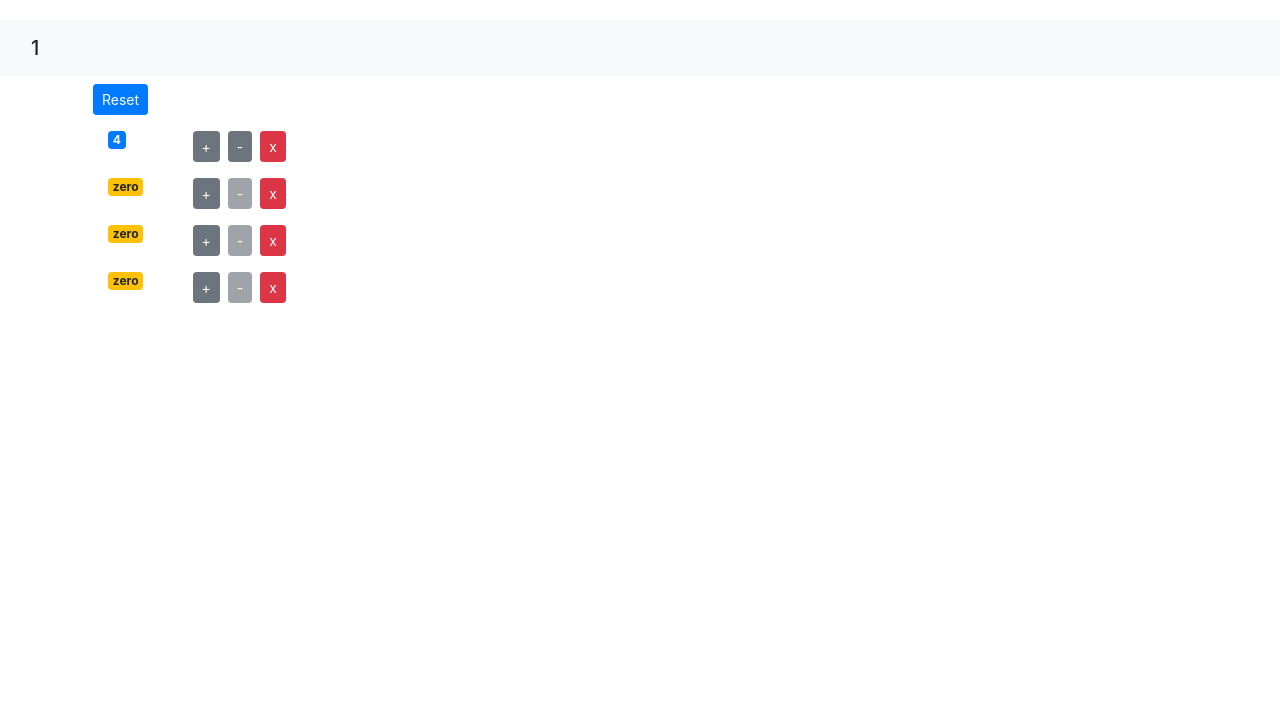
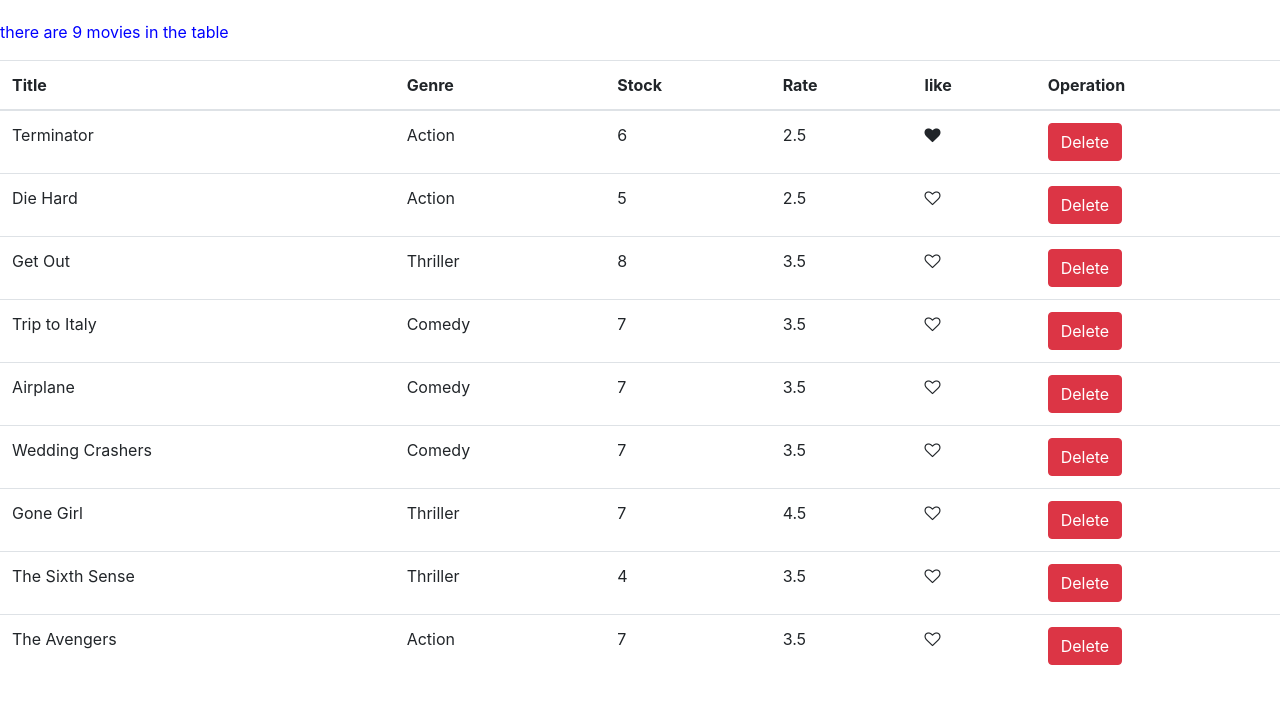
Before and after one commit to sepehr71/react-app, a React (Create React App) app: page / in a window 1280 px wide. Shown: the top 704 px of the page. Built offline with nearby package versions, Linux system fonts and the light colour scheme.

Commit message:
complete exercise 2 composing comp

```diff
--- a/src/components/movies.jsx
+++ b/src/components/movies.jsx
@@ -10,6 +10,15 @@ class Movies extends Component {
        const movies = this.state.movies.filter( m => m._id !== movie._id);
        this.setState({movies})
     };
+    handlelikebtn = movie => {
+
+      const movies = [...this.state.movies];
+      const index = movies.indexOf(movie);
+      movies[index]={...movies[index]};
+      movies[index].liked = !movies[index].liked;
+      this.setState({movies})
+      console.log(this.state.movies);
+    }
     render() {
         return (
              this.state.movies.length === 0 ? <h1>there is no movies</h1> :
@@ -22,6 +31,7 @@ class Movies extends Component {
                     <th>Genre</th>
                     <th>Stock</th>
                     <th>Rate</th>
+                    <th>like</th>
                     <th>Operation</th>
                   </tr>
                 </thead>
@@ -32,6 +42,7 @@ class Movies extends Component {
                       <td>{movie.genre.name}</td>
                       <td>{movie.numberInStock}</td>
                       <td>{movie.dailyRentalRate}</td>
+                      <td><i className={movie.liked === true ? "fa fa-heart" : "fa fa-heart-o" } onClick={()=>this.handlelikebtn(movie)}/></td>
                       <td><button className='btn btn-danger' onClick={()=>this.handleDelete(movie)}>Delete</button></td>
                      </tr>
                   ))}
--- a/src/index.js
+++ b/src/index.js
@@ -2,10 +2,11 @@ import React from "react";
 import ReactDOM from "react-dom";
 import "./index.css";
 import App from "./App";
+import Movies from "./components/movies";
 import registerServiceWorker from "./registerServiceWorker";
 import "bootstrap/dist/css/bootstrap.css";
 import "font-awesome/css/font-awesome.css";
 
 
-ReactDOM.render(<App />, document.getElementById("root"));
+ReactDOM.render(<Movies />, document.getElementById("root"));
 registerServiceWorker();
--- a/src/services/fakeMovieService.js
+++ b/src/services/fakeMovieService.js
@@ -7,63 +7,72 @@ const movies = [
     genre: { _id: "5b21ca3eeb7f6fbccd471818", name: "Action" },
     numberInStock: 6,
     dailyRentalRate: 2.5,
-    publishDate: "2018-01-03T19:04:28.809Z"
+    publishDate: "2018-01-03T19:04:28.809Z",
+    liked:true
   },
   {
     _id: "5b21ca3eeb7f6fbccd471816",
     title: "Die Hard",
     genre: { _id: "5b21ca3eeb7f6fbccd471818", name: "Action" },
     numberInStock: 5,
-    dailyRentalRate: 2.5
+    dailyRentalRate: 2.5,
+    liked:false
   },
   {
     _id: "5b21ca3eeb7f6fbccd471817",
     title: "Get Out",
     genre: { _id: "5b21ca3eeb7f6fbccd471820", name: "Thriller" },
     numberInStock: 8,
-    dailyRentalRate: 3.5
+    dailyRentalRate: 3.5,
+    liked:false
   },
   {
     _id: "5b21ca3eeb7f6fbccd471819",
     title: "Trip to Italy",
     genre: { _id: "5b21ca3eeb7f6fbccd471814", name: "Comedy" },
     numberInStock: 7,
-    dailyRentalRate: 3.5
+    dailyRentalRate: 3.5,
+    liked:false
   },
   {
     _id: "5b21ca3eeb7f6fbccd47181a",
     title: "Airplane",
     genre: { _id: "5b21ca3eeb7f6fbccd471814", name: "Comedy" },
     numberInStock: 7,
-    dailyRentalRate: 3.5
+    dailyRentalRate: 3.5,
+    liked:false
   },
   {
     _id: "5b21ca3eeb7f6fbccd47181b",
     title: "Wedding Crashers",
     genre: { _id: "5b21ca3eeb7f6fbccd471814", name: "Comedy" },
     numberInStock: 7,
-    dailyRentalRate: 3.5
+    dailyRentalRate: 3.5,
+    liked:false
   },
   {
     _id: "5b21ca3eeb7f6fbccd47181e",
     title: "Gone Girl",
     genre: { _id: "5b21ca3eeb7f6fbccd471820", name: "Thriller" },
     numberInStock: 7,
-    dailyRentalRate: 4.5
+    dailyRentalRate: 4.5,
+    liked:false
   },
   {
     _id: "5b21ca3eeb7f6fbccd47181f",
     title: "The Sixth Sense",
     genre: { _id: "5b21ca3eeb7f6fbccd471820", name: "Thriller" },
     numberInStock: 4,
-    dailyRentalRate: 3.5
+    dailyRentalRate: 3.5,
+    liked:false
   },
   {
     _id: "5b21ca3eeb7f6fbccd471821",
     title: "The Avengers",
     genre: { _id: "5b21ca3eeb7f6fbccd471818", name: "Action" },
     numberInStock: 7,
-    dailyRentalRate: 3.5
+    dailyRentalRate: 3.5,
+    liked:false
   }
 ];
 
```
